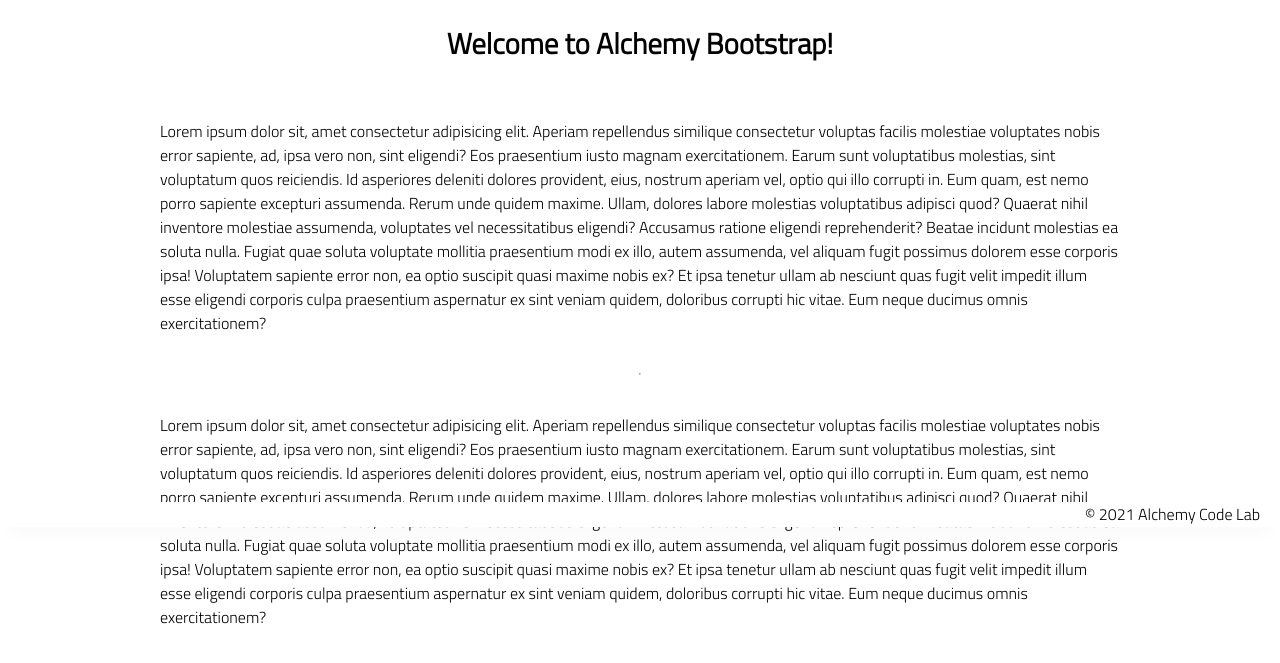
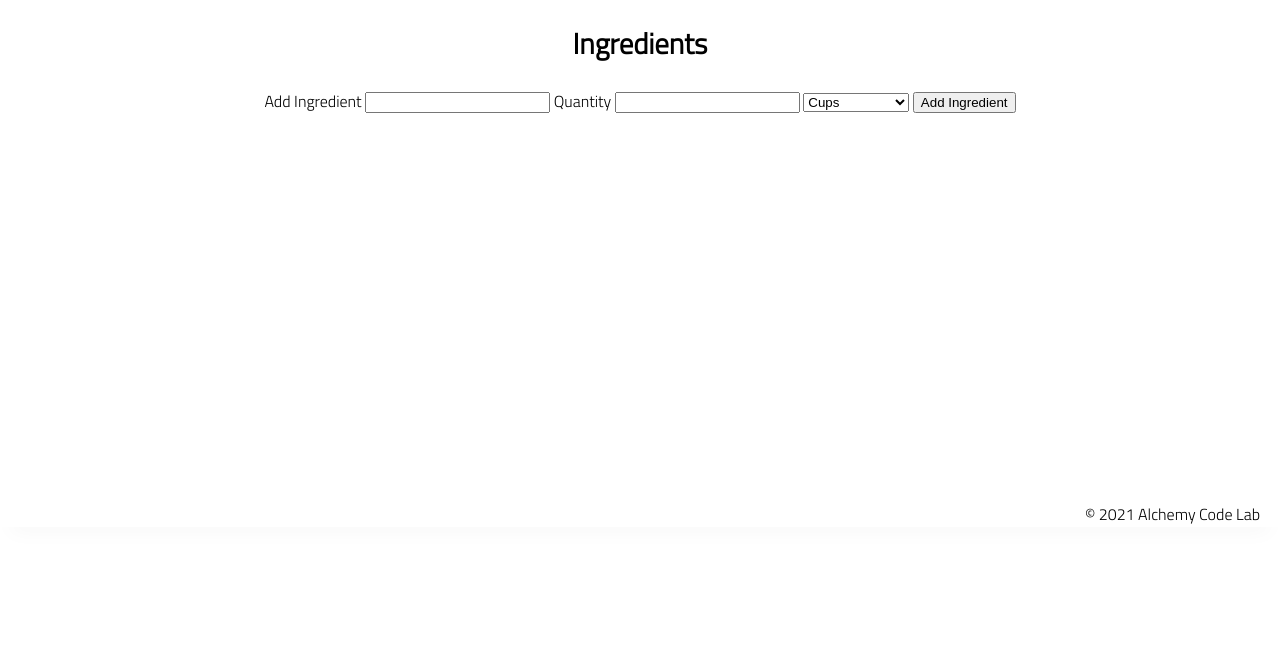
Before and after one commit to briensthomas/from-scratch-meal-tracker, a plain HTML site: page index.html in a window 1280 px wide. Shown: the part 273-936 px from the top of the page. After the commit the page ends 800 px from the top, so only its background shows below. Drawn offline with Linux system fonts and the light colour scheme.

Commit message:
init commit - created ingredient form, grabbed DOM elements relating to form, and have created skeleton event listener for the add ingredient button.

```diff
--- a/app.js
+++ b/app.js
@@ -1,8 +1,25 @@
 // import functions and grab DOM elements
+const ingredientForm = document.getElementById('add-ingredient');
+const ingredientName = document.getElementById('ingredient-name');
+const ingredientQuantity = document.getElementById('ingredient-quantity');
+const ingredientMeasurement = document.getElementById('ingredient-measurement');
+const ingredientSubmit = document.getElementById('ingredient-submit');
 
 // let state
-
+let ingredientList = [];
 // set event listeners
   // get user input
   // use user input to update state
   // update DOM to reflect the new state
+
+ingredientSubmit.addEventListener('click', (e) => {
+    e.preventDefault();
+    const ingredientData = new FormData(ingredientForm);
+
+    let ingredients = {
+        name: ingredientData.get('ingredient-name'),
+        quantity: ingredientData.get('ingredient-quantity'),
+        measurement: ingredientData.get('ingredient-measurement'),
+    };
+    console.log('logging ingredients', ingredients);
+});
--- a/index.html
+++ b/index.html
@@ -22,44 +22,29 @@
         <section class="main-section">
             <img class="main-logo" src="./assets/alchemy-logo.png" />
             <h2>
-                Welcome to Alchemy Bootstrap!
+              Ingredients
             </h2>
+            <form id="add-ingredient">
+                <label>
+                    Add Ingredient
+                    <input type="text" id="ingredient-name" name="ingredient-name" />
+                </label>
+                <label>
+                    Quantity
+                    <input type="text" id="ingredient-quantity" name="ingredient-quantity" />
+                </label>
+                <label>
+                    <select id="ingredient-measurement" name="ingredient-measurement">
+                        <option value="cups">Cups</option>
+                        <option value="tablespoons">Tablespoon(s)</option>
+                        <option value="teaspoons">Teaspoon(s)</option>
+                        <option value="grams">Grams</option>
+                        <option value="milliliters">Milliliters</option>
+                    </select>
+                </label>
+                <button type="submit" id="ingredient-submit">Add Ingredient</button>
+            </form>
 
-            <p>
-                Lorem ipsum dolor sit, amet consectetur adipisicing elit. Aperiam repellendus similique consectetur
-                voluptas facilis molestiae voluptates nobis error sapiente, ad, ipsa vero non, sint eligendi? Eos
-                praesentium iusto magnam exercitationem.
-                Earum sunt voluptatibus molestias, sint voluptatum quos reiciendis. Id asperiores deleniti dolores
-                provident, eius, nostrum aperiam vel, optio qui illo corrupti in. Eum quam, est nemo porro sapiente
-                excepturi assumenda.
-                Rerum unde quidem maxime. Ullam, dolores labore molestias voluptatibus adipisci quod? Quaerat nihil
-                inventore molestiae assumenda, voluptates vel necessitatibus eligendi? Accusamus ratione eligendi
-                reprehenderit? Beatae incidunt molestias ea soluta nulla.
-                Fugiat quae soluta voluptate mollitia praesentium modi ex illo, autem assumenda, vel aliquam fugit
-                possimus dolorem esse corporis ipsa! Voluptatem sapiente error non, ea optio suscipit quasi maxime nobis
-                ex?
-                Et ipsa tenetur ullam ab nesciunt quas fugit velit impedit illum esse eligendi corporis culpa
-                praesentium aspernatur ex sint veniam quidem, doloribus corrupti hic vitae. Eum neque ducimus omnis
-                exercitationem?
-            </p>
-            <hr />
-            <p>
-                Lorem ipsum dolor sit, amet consectetur adipisicing elit. Aperiam repellendus similique consectetur
-                voluptas facilis molestiae voluptates nobis error sapiente, ad, ipsa vero non, sint eligendi? Eos
-                praesentium iusto magnam exercitationem.
-                Earum sunt voluptatibus molestias, sint voluptatum quos reiciendis. Id asperiores deleniti dolores
-                provident, eius, nostrum aperiam vel, optio qui illo corrupti in. Eum quam, est nemo porro sapiente
-                excepturi assumenda.
-                Rerum unde quidem maxime. Ullam, dolores labore molestias voluptatibus adipisci quod? Quaerat nihil
-                inventore molestiae assumenda, voluptates vel necessitatibus eligendi? Accusamus ratione eligendi
-                reprehenderit? Beatae incidunt molestias ea soluta nulla.
-                Fugiat quae soluta voluptate mollitia praesentium modi ex illo, autem assumenda, vel aliquam fugit
-                possimus dolorem esse corporis ipsa! Voluptatem sapiente error non, ea optio suscipit quasi maxime nobis
-                ex?
-                Et ipsa tenetur ullam ab nesciunt quas fugit velit impedit illum esse eligendi corporis culpa
-                praesentium aspernatur ex sint veniam quidem, doloribus corrupti hic vitae. Eum neque ducimus omnis
-                exercitationem?
-            </p>
 
         </section>
     </main>
```
Also changed, not shown: utils.js (added).
